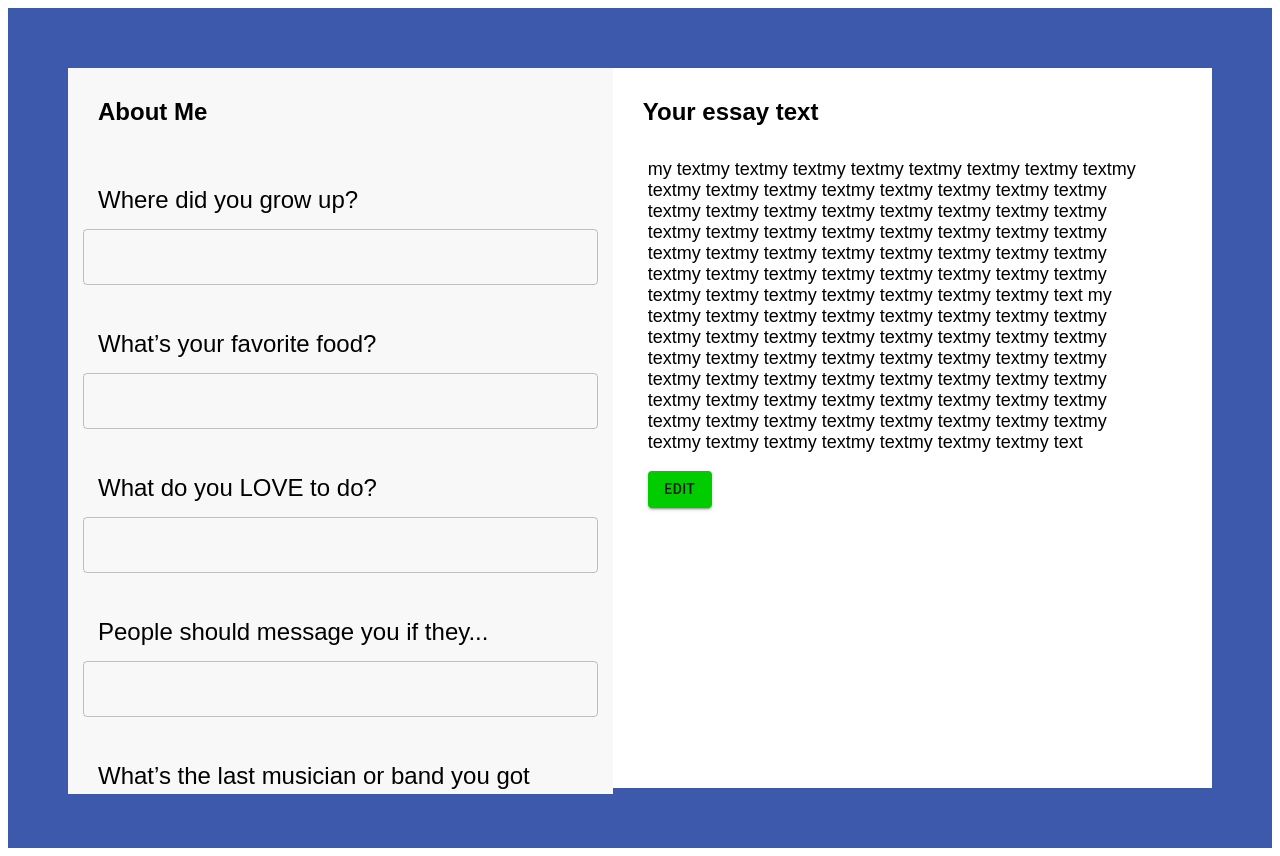
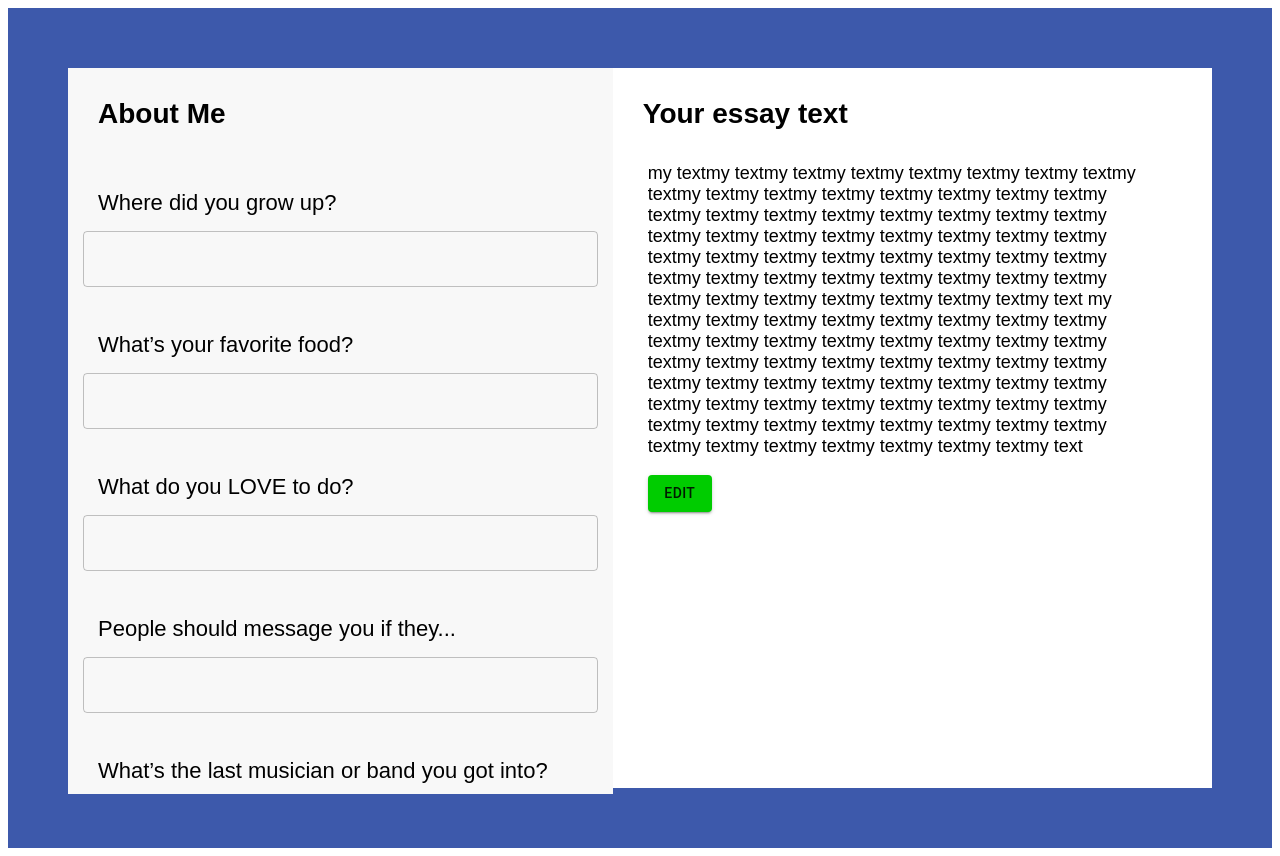
Before and after one commit to Sourabh25495/OKC-Application, a React (Create React App) app: page / in a window 1280 px wide. Built offline with nearby package versions, Linux system fonts and the light colour scheme.

Commit message:
OKC basic layout

```diff
--- a/src/components/App.scss
+++ b/src/components/App.scss
@@ -31,7 +31,12 @@
 
 .label {
   padding: 15px;
-  font-size: 24px;
+  font-size: 28px;
+  font-family: Arial;
+}
+.field-label{
+  padding: 15px;
+  font-size: 22px;
   font-family: Arial;
 }
 
--- a/src/components/InputComponent/InputComponent.js
+++ b/src/components/InputComponent/InputComponent.js
@@ -4,7 +4,7 @@ import { TextField } from "@material-ui/core";
 export const InputComponent = ({ label }) => {
   return (
     <div style={{ display: "grid", paddingTop: "30px" }}>
-      <div className="label">
+      <div className="field-label">
         <label>{label}</label>
       </div>
       <>
```
